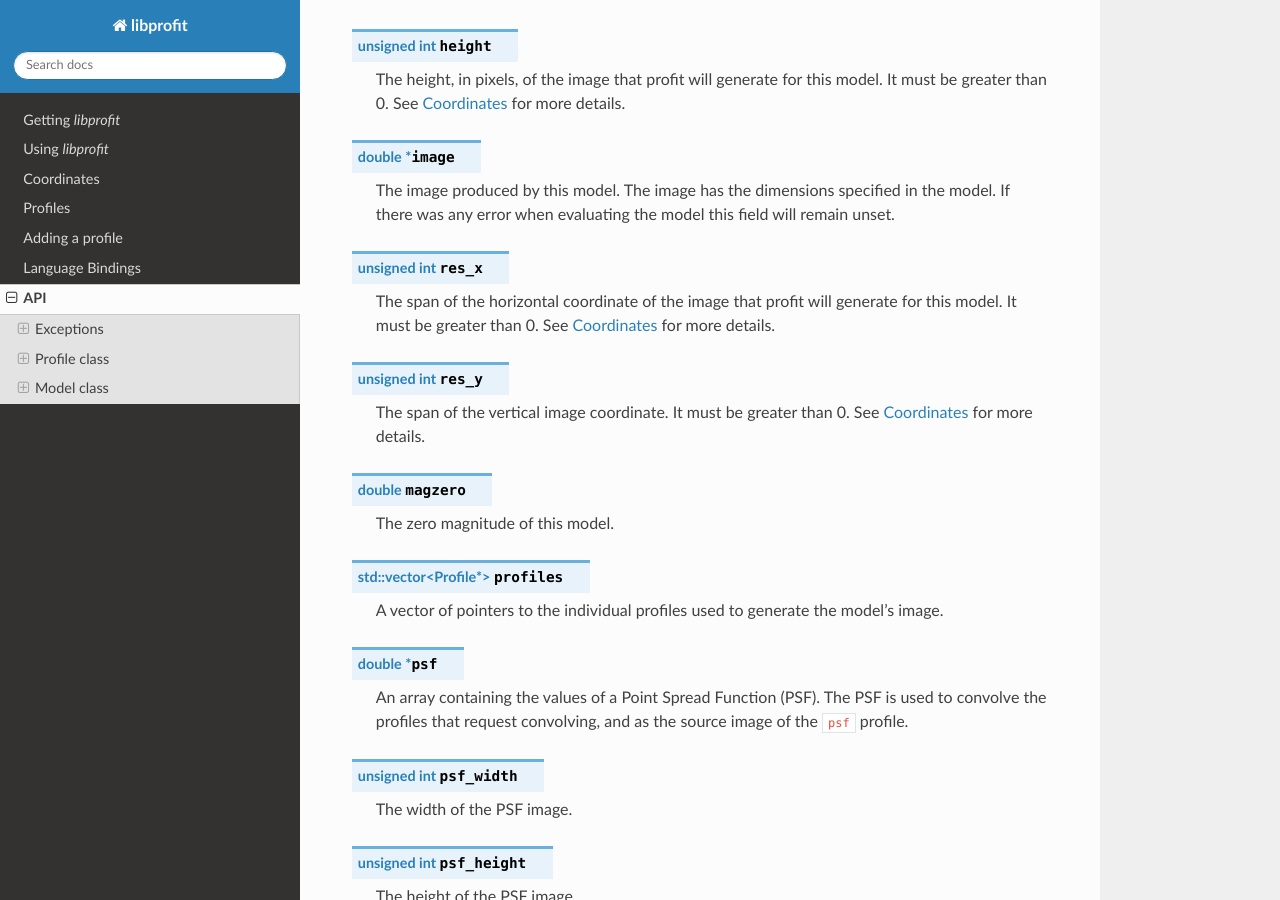
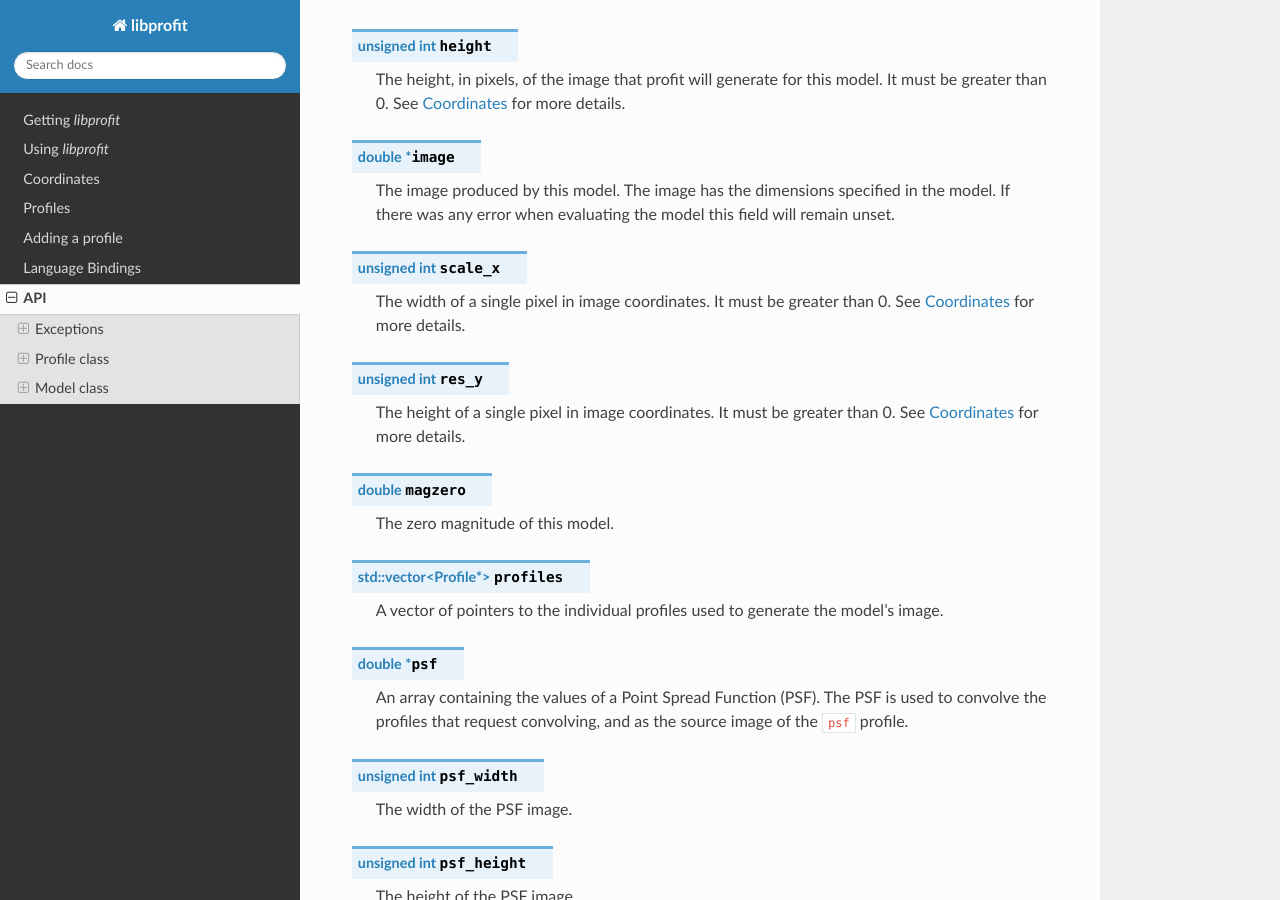
Before and after one commit to ICRAR/libprofit, a Sphinx documentation site: the page built from docs/api.rst, in a window 1280 px wide and 900 px high, scrolled down 2220 px. Built offline with Sphinx 7.4.7 and the Read the Docs theme 2.0.0, drawn with Linux system fonts in a browser that asks for light colours.

Commit message:
docs: res_x/res_y -> scale_x/scale_y
Signed-off-by: Rodrigo Tobar <rtobar@icrar.org>

```diff
--- a/docs/api.rst
+++ b/docs/api.rst
@@ -106,16 +106,15 @@ Model class
    If there was any error when evaluating the model
    this field will remain unset.
 
-.. member:: unsigned int res_x
+.. member:: unsigned int scale_x
 
-   The span of the horizontal coordinate of the image that profit will generate
-   for this model.
+   The width of a single pixel in image coordinates.
    It must be greater than 0.
    See :doc:`coordinates` for more details.
 
 .. member:: unsigned int res_y
 
-   The span of the vertical image coordinate.
+   The height of a single pixel in image coordinates.
    It must be greater than 0.
    See :doc:`coordinates` for more details.
 
```
